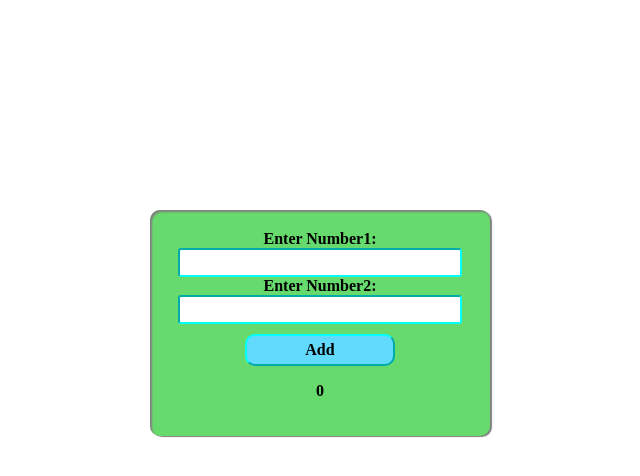
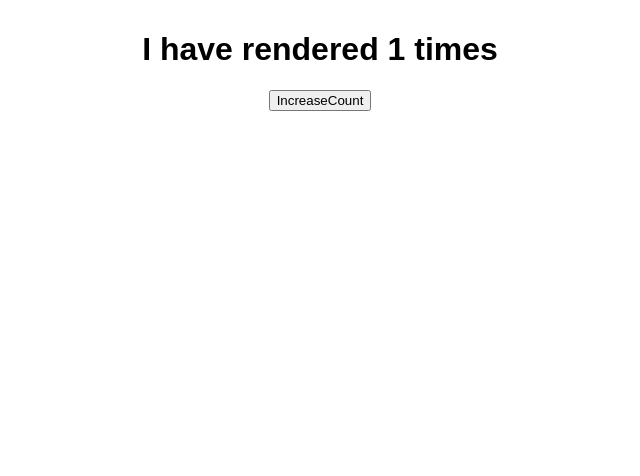
Before and after one commit to Kavya-gopi/ReactJs, a React (Create React App) app in the folder react-intro/: page / in a window 1280 px wide. Shown: the top 476 px of the page, without its empty margins (320-960 px from the left). Built offline with nearby package versions, Linux system fonts and the light colour scheme.

Commit message:
TimerUsingUseEffectHook

```diff
--- /dev/null
+++ b/react-intro/src/components/Timer.js
@@ -0,0 +1,25 @@
+import { useEffect, useState } from "react"
+
+function Timer(){
+    const [count,setCount] = useState(1);
+    useEffect(()=>{
+        console.log('Screen Rendering');
+        Count();
+        // setTimeout(()=>
+        // {return setCount((prevState)=>(prevState+1))},1000)
+    });
+    function Count(){
+        if(count>10){
+            setCount(1);
+        }
+    }
+    const increaseCount=()=>{
+        setCount((prevState)=>prevState+1);
+    }
+    return(<>
+      <h1>I have rendered {count} times</h1>
+      <button onClick={increaseCount}>IncreaseCount</button>
+    </>)
+}
+
+export default Timer;
--- a/react-intro/src/index.js
+++ b/react-intro/src/index.js
@@ -19,6 +19,7 @@ import Counter from './useStatePropsExer/Counter';
 import Toggle from './useStatePropsExer/Toggle';
 import CountWord from './useStatePropsExer/wordCounter';
 import Addition from './useStatePropsExer/Addition';
+import Timer from './components/Timer';
 
 function ReactIntro(){
   return(
@@ -46,7 +47,8 @@ root.render(
     {/* <Counter/> */}
     {/* <Toggle></Toggle> */}
     {/* <CountWord></CountWord> */}
-    <Addition/>
+    {/* <Addition/> */}
+    <Timer></Timer>
   </React.StrictMode>
 );
 
```
